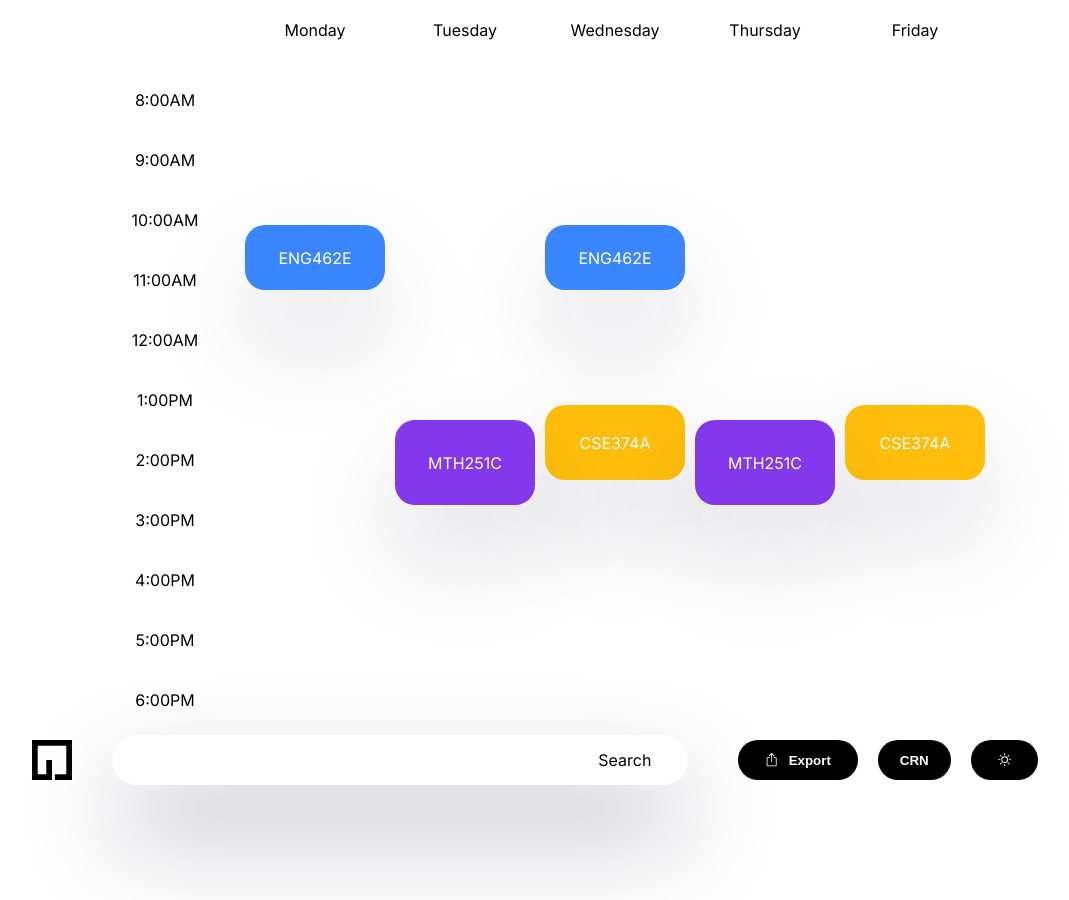
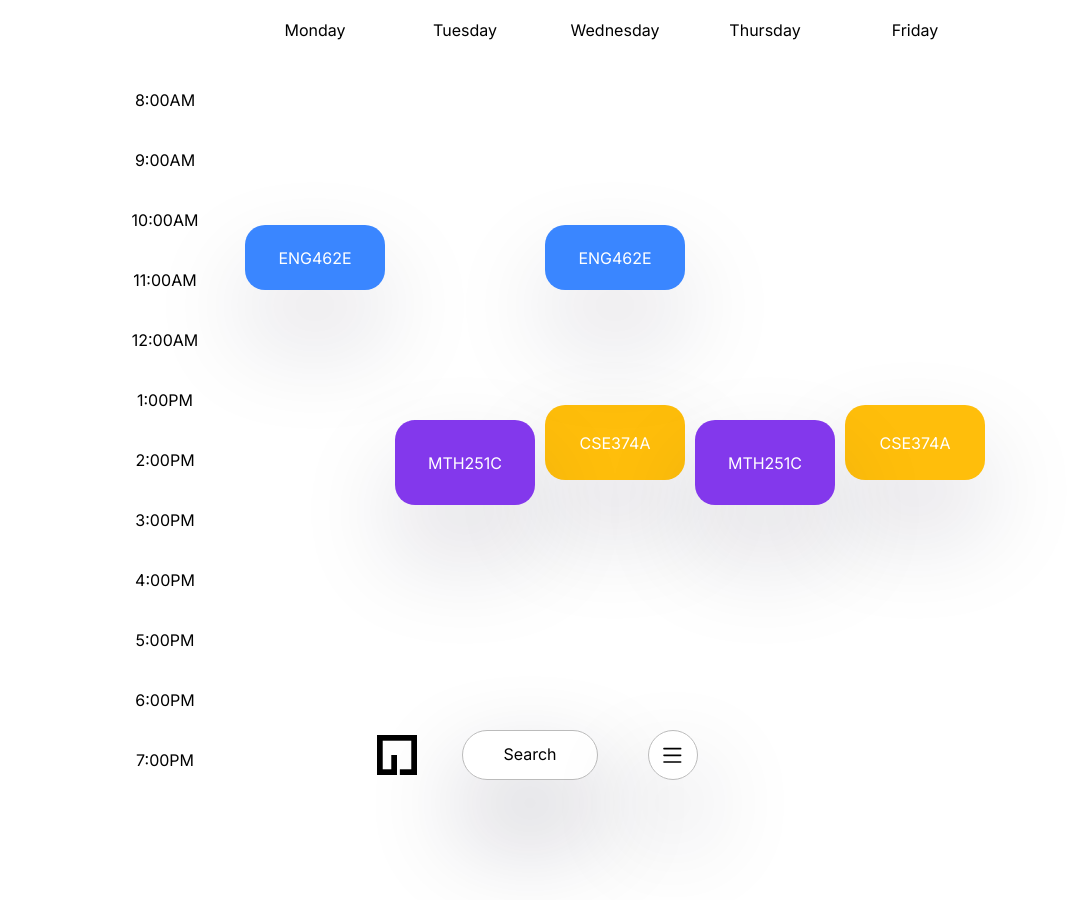
Before and after one commit to qudwl/mac-website, a React (Create React App) app: page / in a window 1280 px wide. Shown: the whole page, without its empty margins (100-1169 px from the left). Built offline with nearby package versions, Linux system fonts and the light colour scheme.

Commit message:
Update content

```diff
--- a/package.json
+++ b/package.json
@@ -4,6 +4,7 @@
   "private": true,
   "dependencies": {
     "@fontsource/inter": "^4.5.15",
+    "@reduxjs/toolkit": "^1.9.3",
     "@testing-library/jest-dom": "^5.16.5",
     "@testing-library/react": "^13.4.0",
     "@testing-library/user-event": "^13.5.0",
@@ -11,6 +12,7 @@
     "react": "^18.2.0",
     "react-bootstrap-icons": "^1.10.2",
     "react-dom": "^18.2.0",
+    "react-redux": "^8.0.5",
     "react-scripts": "5.0.1",
     "web-vitals": "^2.1.4"
   },
--- a/src/App.css
+++ b/src/App.css
@@ -15,9 +15,7 @@
     height: 50px;
 }
 
-.menu {
-    display: flex;
-}
+
 
 button {
     height: 40px;
@@ -42,7 +40,7 @@ button {
     background-color: rgba(255, 255, 255, 0.24);
 }
 
-button > * {
+button>* {
     padding: 0px 5px;
 }
 
--- a/src/App.js
+++ b/src/App.js
@@ -1,6 +1,6 @@
 import "./App.css";
 import React, { useState } from "react";
-import SearchBar from "./Components/SearchBar";
+import Header from "./Components/Header";
 import Main from "./Components/Main";
 import Modal from "./Components/Modal";
 
@@ -17,7 +17,7 @@ function App() {
   return (
     <div className="App">
       <Main dark={dark} />
-      <SearchBar
+      <Header
         dark={dark}
         openModal={setShowModal}
         setModalTitle={setPropsTitle}
--- /dev/null
+++ b/src/Components/Header.js
@@ -0,0 +1,16 @@
+import Logo from "./Logo";
+import "./SearchBar.css";
+import SearchBar from "./SearchBar";
+import Menu from "./Menu";
+
+const Header = (props) => {
+  return (
+    <header>
+      <Logo width="40" dark={props.dark} />
+      <SearchBar />
+      <Menu {...props} />
+    </header>
+  );
+};
+
+export default Header;
--- a/src/Components/Hours.css
+++ b/src/Components/Hours.css
@@ -5,7 +5,7 @@
     margin-top: 30px;
 }
 
-.hour-list > span {
+.hour-list>span {
     user-select: none;
     display: inline-block;
     width: 150px;
--- a/src/Components/Main.css
+++ b/src/Components/Main.css
@@ -1,7 +1,6 @@
 main {
     width: 900px;
-    height: 810px;
-    padding-bottom: 80px;
+    height: 900px;
 }
 
 main>div.days {
@@ -23,5 +22,7 @@ main>div:last-of-type {
         position: absolute;
         left: 0px;
         top: 0px;
+        width: 100vw;
+        overflow: scroll;
     }
 }
--- /dev/null
+++ b/src/Components/Menu.css
@@ -0,0 +1,60 @@
+.menuOpener {
+    width: 50px;
+    height: 50px;
+    border-radius: 25px;
+    padding: 0px;
+    background-color: white;
+    color: black;
+    border: 1px solid #bbb;
+    box-shadow: 0px 48px 100px rgba(17, 12, 46, 0.3);
+    box-sizing: border-box;
+}
+
+.dark .menuOpener {
+    background-color: rgba(255, 255, 255, 0.3);
+    color: white;
+    border: none;
+}
+
+.menu {
+    position: relative;
+    display: flex;
+    flex-direction: column;
+    justify-content: flex-end;
+    align-items: flex-start;
+    transition: all 0.25s;
+    border-radius: 25px;
+    transition: all 0.25s;
+}
+
+.menu>div {
+    position: absolute;
+    z-index: 1;
+    background-color: white;
+    transition: all 0.25s;
+    box-shadow: 0px 48px 100px rgba(17, 12, 46, 0.3);
+    bottom: 80px;
+    right: 0px;
+    overflow: hidden;
+    border-radius: 25px;
+    display: flex;
+    flex-direction: column;
+    width: 150px;
+}
+
+.dark .menu>div {
+    background-color: #232323;
+}
+
+.hidden {
+    display: none;
+}
+
+.expanded {}
+
+@media screen and (max-width: 768px) {
+    .menu>div {
+        width: calc(100vw - 40px);
+        right: 0px;
+    }
+}
--- /dev/null
+++ b/src/Components/Menu.js
@@ -0,0 +1,55 @@
+import { BoxArrowUp, Moon, Sun } from "react-bootstrap-icons";
+import { useState } from "react";
+import { List } from "react-bootstrap-icons";
+import './Menu.css'
+
+const Menu = (props) => {
+
+    const [expanded, setExpanded] = useState(false);
+
+    const style = {
+        height: expanded ? "400px" : "0px",
+    }
+    return (
+        <div className="menu">
+            <button className="menuOpener" onClick={() => setExpanded(!expanded)} style={{ zIndex: 2 }}>
+                <List size={"2em"} />
+            </button>
+            <div style={style}>
+                <button
+
+                    onClick={() => {
+                        props.openModal(true);
+                        setExpanded(false);
+                        props.setModalTitle("Export");
+                    }}
+                >
+                    <BoxArrowUp />
+                    <span>Export</span>
+                </button>
+                <button
+                    onClick={() => {
+                        props.openModal(true);
+                        setExpanded(false);
+                        props.setModalTitle("CRN");
+                    }}
+                >
+                    CRN
+                </button>
+                <button
+                    onClick={() => {
+                        props.setDark(!props.dark);
+                    }}
+                >
+                    {props.dark ? <Moon /> : <Sun />}
+                </button>
+                <button>
+                    <span>Save</span>
+                </button>
+            </div>
+
+        </div>
+    );
+}
+
+export default Menu;
--- a/src/Components/SearchBar.css
+++ b/src/Components/SearchBar.css
@@ -9,32 +9,38 @@
     align-items: flex-end;
     transition: height 0.25s, border-radius 0.25s;
     background-color: white;
-    margin-bottom: 5px;
+    margin-bottom: 10px;
+    border: 1px solid #bbb;
+    box-sizing: border-box;
+    position: relative;
 }
 
-.searchBar > span, .searchBar > input {
+.searchBar>span,
+.searchBar>input {
     margin: 10px;
+    font-weight: light;
 }
 
-.searchBar > input {
+.searchBar>input {
     border-bottom: 1px solid black;
 }
 
-.searchBar > span {
-    width: 50px;
+.dark .searchBar,
+.dark .searchBar input,
+.dark .searchBar span {
+    background-color: #232323;
+    border: none;
+    color: white;
+}
+
+.searchBar>span {
     display: flex;
     user-select: none;
-}
-
-.searchBar input:focus {
-    outline: none;
-}
-
-.dark .searchBar button {
-    background-color: #232323;
+    text-align: center;
 }
 
 header {
+    transition: background-color 0.25s;
     display: flex;
     justify-content: center;
     align-items: flex-end;
@@ -43,15 +49,16 @@ header {
     bottom: 0px;
     left: 0px;
     width: 100%;
+}
+
+header>svg {
+    margin-bottom: 10px;
+    padding: 5px;
     background-color: white;
 }
 
-header > svg {
-    margin-bottom: 10px;
-}
-
-.dark header {
-    background-color: #121212;
+.dark header>svg {
+    background-color: black;
 }
 
 header>* {
@@ -66,15 +73,48 @@ header>* {
     box-shadow: none;
 }
 
-.searchBar:focus-within {
-    box-shadow: 0px 48px 100px rgba(17, 12, 46, 0.8);
-    height: 300px;
-    border-radius: 35px;
-}
-
 .searchBar input {
     border: none;
     margin-top: 10px;
     background-color: none;
-    width: 33vw;
+    width: 80%;
+    padding: 10px 20px;
+    box-sizing: border-box;
+    border-radius: 25px;
 }
+
+.searchBox {
+    position: fixed;
+    width: calc(100vw - 40px);
+    height: 0px;
+    overflow: hidden;
+    bottom: 90px;
+    left: 20px;
+    transition: height 0.25s;
+    border-radius: 25px;
+    background-color: white;
+    box-shadow: 0px 48px 100px rgba(17, 12, 46, 0.3);
+    display: flex;
+    flex-direction: column;
+    justify-content: flex-start;
+    align-items: center;
+}
+
+.searchBox.expanded {
+    height: 80vh;
+}
+
+@media screen and (max-width: 768px) {
+    header {
+        width: 100vw;
+    }
+
+    .searchBar {
+        width: 50%;
+        padding: 5px;
+        align-items: center;
+        justify-content: flex-end;
+        flex-direction: column;
+    }
+
+}
--- a/src/Components/SearchBar.js
+++ b/src/Components/SearchBar.js
@@ -1,45 +1,17 @@
-import { BoxArrowUp, Search, Moon, Sun } from "react-bootstrap-icons";
-import Logo from "./Logo";
+import { useRef, useState } from "react";
 import "./SearchBar.css";
-import SearchModal from "./SearchModal";
 
 const SearchBar = (props) => {
+  const ref = useRef(null);
+  const [expanded, setExpanded] = useState(false);
+
   return (
-    <header>
-      <Logo width="40" dark={props.dark} />
-      <div className="searchBar">
-        <input />
-        <span>
-          <span>Search</span>
-        </span>
+    <div className="searchBar">
+      <span onClick={() => setExpanded(true)}>Search</span>
+      <div className={"searchBox " + (expanded ? "expanded" : "")}>
+        <input ref={ref} />
       </div>
-      <div className="menu">
-        <button
-          onClick={() => {
-            props.openModal(true);
-            props.setModalTitle("Export");
-          }}
-        >
-          <BoxArrowUp />
-          <span>Export</span>
-        </button>
-        <button
-          onClick={() => {
-            props.openModal(true);
-            props.setModalTitle("CRN");
-          }}
-        >
-          CRN
-        </button>
-        <button
-          onClick={() => {
-            props.setDark(!props.dark);
-          }}
-        >
-          {props.dark ? <Moon /> : <Sun />}
-        </button>
-      </div>
-    </header>
+    </div>
   );
 };
 
--- a/src/index.css
+++ b/src/index.css
@@ -4,6 +4,8 @@ body {
   -webkit-font-smoothing: antialiased;
   -moz-osx-font-smoothing: grayscale;
   width: 100%;
+  background-color: white;
+  transition: background-color 0.25s;
 }
 
 code {
```
Also changed, not shown: 1 other file (tests, documents, lock files or other folders).
